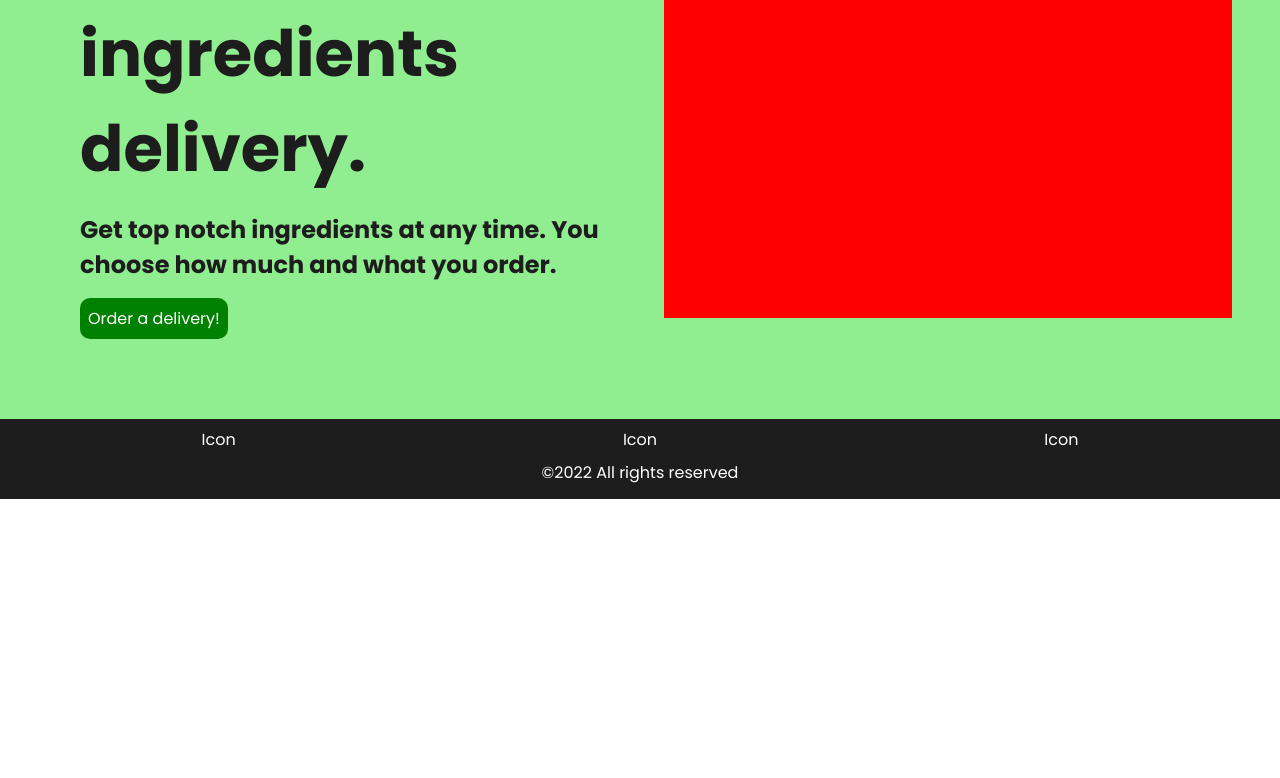
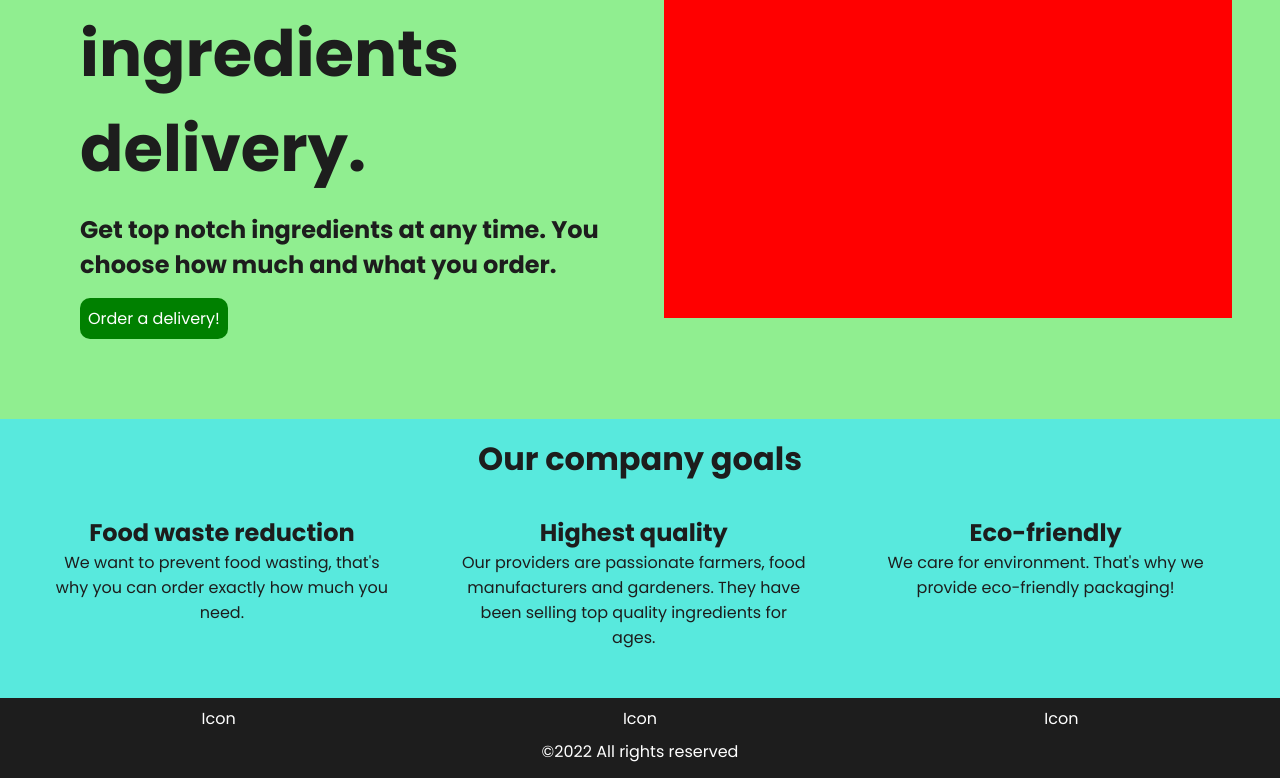
Before and after one commit to hubert123490/eco-fresh-frontend, a React (Create React App) app: page / in a window 1280 px wide. Shown: the part 364-1142 px from the top of the page. Before the commit the page ends 863 px from the top, so only its background shows below. Built offline with nearby package versions, Linux system fonts and the light colour scheme.

Commit message:
Add CompanyValues component

```diff
--- /dev/null
+++ b/src/components/LandingPage/CompanyValues.js
@@ -0,0 +1,34 @@
+import classes from "./CompanyValues.module.scss";
+
+const CompanyValues = () => {
+  return (
+    <div className={classes["values"]}>
+      <div className={classes["values__label"]}>
+        <h1>Our company goals</h1>
+        <ul className={classes["values__label--list"]}>
+          <li className={classes["values__label--list__item"]}>
+            <h2>Food waste reduction</h2>
+            <div>
+              We want to prevent food wasting, that's why you can order exactly
+              how much you need.
+            </div>
+          </li>
+          <li className={classes["values__label--list__item"]}>
+            <h2>Highest quality</h2>
+            <div>
+              Our providers are passionate farmers, food manufacturers and
+              gardeners. They have been selling top quality ingredients for
+              ages.
+            </div>
+          </li>
+          <li className={classes["values__label--list__item"]}>
+            <h2>Eco-friendly</h2>
+            <div>We care for environment. That's why we provide eco-friendly packaging!</div>
+          </li>
+        </ul>
+      </div>
+    </div>
+  );
+};
+
+export default CompanyValues;
--- /dev/null
+++ b/src/components/LandingPage/CompanyValues.module.scss
@@ -0,0 +1,35 @@
+@import "../../styles/variables.scss";
+
+.values {
+    background-color: $values;
+    width: 100%;
+    min-height: 5rem;
+    color: $dark;
+    padding: 1rem;
+    display: flex;
+
+    &__label {
+        width: 100%;
+        text-align: center;
+
+        &--list {
+            padding: 0;
+            display: grid;
+            list-style: none;
+            grid-template-columns: 100%;
+
+            @include breakpoint(md) {
+                grid-template-columns: 33% 33% 33%;
+
+            }
+
+            &__item {
+                padding: 2rem;
+
+                & h1 {
+                    color: $dark;
+                }
+            }
+        }
+    }
+}
--- a/src/components/LandingPage/LandingPage.js
+++ b/src/components/LandingPage/LandingPage.js
@@ -1,9 +1,11 @@
+import CompanyValues from "./CompanyValues";
 import Welcome from "./Welcome";
 
 const LandingPage = () => {
   return (
    <>
    <Welcome />
+   <CompanyValues />
    </>
   );
 };
--- a/src/styles/variables.scss
+++ b/src/styles/variables.scss
@@ -8,6 +8,7 @@ $dark: rgb(29, 29, 29);
 $light: #fff;
 $primary: rgb(162, 162, 246);
 $background: rgb(244, 244, 255);
+$values: rgb(88, 233, 221);
 
 // spacing
 $spacing-md: 16px;
```
